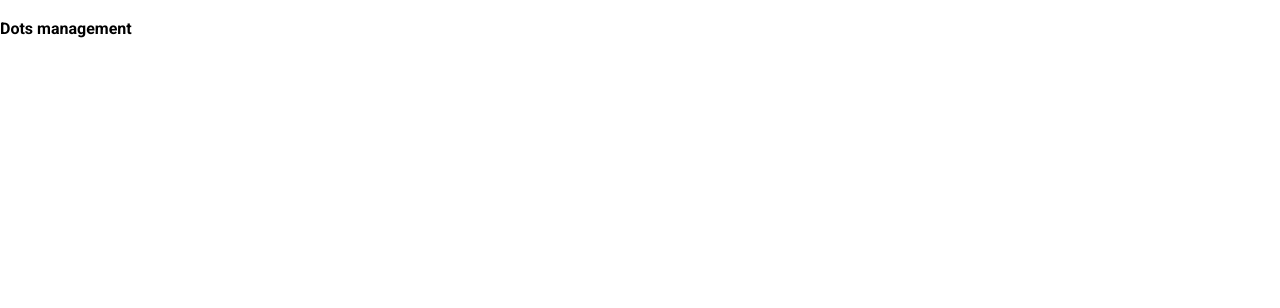
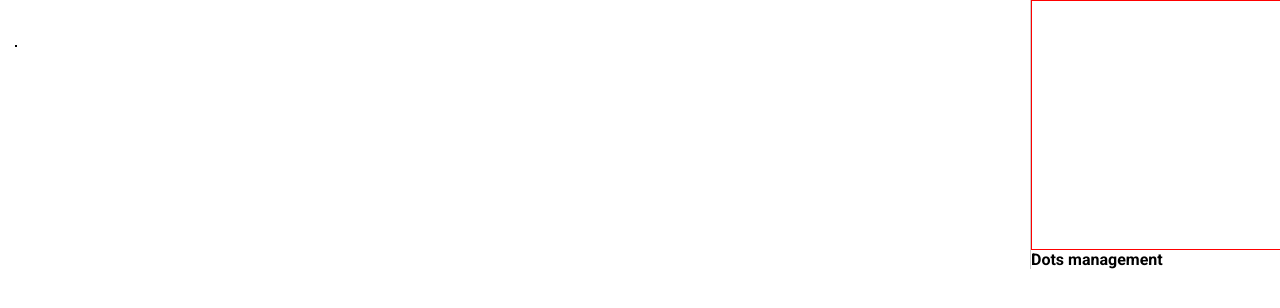
Before and after one commit to bryzZz/plotDigitizer, a React (Vite) app: page /plotDigitizer/preview in a window 1280 px wide. Shown: the top 308 px of the page. Built offline with nearby package versions, Linux system fonts and the light colour scheme.

Commit message:
add logo to upload page, start to do sidebar and plot preview scope

```diff
--- /dev/null
+++ b/src/components/Header/Header.tsx
@@ -0,0 +1,14 @@
+import React from 'react';
+import './style.css';
+
+interface HeaderProps {}
+
+export const Header: React.FC<HeaderProps> = (props) => {
+    return (
+        <header className="Header">
+            <div className="container">
+                <span className="logo">plotDigitazer</span>
+            </div>
+        </header>
+    );
+};
--- /dev/null
+++ b/src/components/Header/style.css
@@ -0,0 +1,26 @@
+.Header {
+    padding: 0.5rem 0;
+}
+
+.logo {
+    font-size: 24px;
+    font-weight: 700;
+    background: linear-gradient(-45deg, #ee7752, #e73c7e, #23a6d5, #23d5ab);
+    background-size: 400% 400%;
+    -webkit-background-clip: text;
+    background-clip: text;
+    -webkit-text-fill-color: transparent;
+    animation: gradient 10s ease infinite;
+}
+
+@keyframes gradient {
+    0% {
+        background-position: 0% 50%;
+    }
+    50% {
+        background-position: 100% 50%;
+    }
+    100% {
+        background-position: 0% 50%;
+    }
+}
--- a/src/components/PlotPreview.tsx
+++ b/src/components/PlotPreview.tsx
@@ -4,12 +4,7 @@ import { Button } from '../types';
 import { drawDot } from '../utils';
 
 interface PlotPreviewProps {
-    onClick: (
-        ctx: CanvasRenderingContext2D,
-        y: number,
-        x: number,
-        button: Button
-    ) => void;
+    onClick: (y: number, x: number, button: Button) => void;
     onMouseMove?: (ctx: CanvasRenderingContext2D, y: number, x: number) => void;
 }
 
@@ -58,8 +53,9 @@ export const PlotPreview: React.FC<PlotPreviewProps> = ({
         e.preventDefault(); // disable context menu to handle right click
 
         const canvas = canvasRef.current;
-        const context = canvas?.getContext('2d');
-        if (!canvas || !context) return;
+        // const context = canvas?.getContext('2d');
+        // if (!canvas || !context) return;
+        if (!canvas) return;
 
         const { clientX, clientY } = e;
         const { left, top } = canvas.getBoundingClientRect();
@@ -67,7 +63,7 @@ export const PlotPreview: React.FC<PlotPreviewProps> = ({
         const y = clientY - top;
         const x = clientX - left;
 
-        onClick(context, y, x, e.button);
+        onClick(y, x, e.button);
         // draw(context);
     };
 
--- a/src/components/PlotScope.tsx
+++ b/src/components/PlotScope.tsx
@@ -3,5 +3,10 @@ import React from 'react';
 interface PlotScopeProps {}
 
 export const PlotScope: React.FC<PlotScopeProps> = (props) => {
-    return <div className="PlotScope"></div>;
+    return (
+        <div
+            className="PlotScope"
+            style={{ width: '250px', height: '250px', border: '1px solid red' }}
+        ></div>
+    );
 };
--- a/src/components/index.ts
+++ b/src/components/index.ts
@@ -1,2 +1,3 @@
 export * from './PlotPreview';
 export * from './PlotScope';
+export * from './Header/Header';
--- a/src/index.css
+++ b/src/index.css
@@ -6,14 +6,19 @@
     padding: 0;
 }
 
+html {
+    --main-pad: 15px;
+    --main-container-width: 1100px;
+}
+
 body {
     font-family: 'Roboto', sans-serif;
 }
 
 .container {
-    max-width: 1130px;
+    max-width: calc(var(--main-container-width) + var(--main-pad) * 2);
     width: 100%;
-    padding: 15px;
+    padding: 0 var(--main-pad);
     margin: 0 auto;
 }
 
@@ -21,6 +26,6 @@ body {
     max-width: 500px;
 }
 
-.canvas {
+canvas {
     border: 1px solid black;
 }
--- a/src/pages/Preview.tsx
+++ b/src/pages/Preview/Preview.tsx
@@ -1,20 +1,16 @@
 import React from 'react';
-import { useUploadStore } from '../store';
-import { PlotPreview, PlotScope } from '../components';
-import { distance, drawDot } from '../utils';
-import { Button, Dot } from '../types';
+import { useUploadStore } from '../../store';
+import { PlotPreview, PlotScope } from '../../components';
+import { distance } from '../../utils';
+import { Button } from '../../types';
+import './style.css';
 
 interface PreviewProps {}
 
 export const Preview: React.FC<PreviewProps> = (props) => {
     const { dots, setDots } = useUploadStore();
 
-    const handlePreviewClick = (
-        ctx: CanvasRenderingContext2D,
-        y: number,
-        x: number,
-        button: Button
-    ) => {
+    const handlePreviewClick = (y: number, x: number, button: Button) => {
         // if something wrong with dots
         if (!dots.length) return;
 
@@ -38,8 +34,6 @@ export const Preview: React.FC<PreviewProps> = (props) => {
             dots.forEach((dot, index) => {
                 if (dot.coords !== null) {
                     let _distance = distance(dot.coords, { x, y });
-                    console.log(_distance);
-
                     if (_distance < minDistance) {
                         minDistance = _distance;
                         minDistanceDotIndex = index;
@@ -57,15 +51,17 @@ export const Preview: React.FC<PreviewProps> = (props) => {
 
     return (
         <div className="Preview">
+            <div className="Preview__container">
                 <div className="canvas-container">
                     <PlotPreview onClick={handlePreviewClick} />
                 </div>
                 <aside className="sidebar">
+                    <PlotScope />
                     <div className="sidebar__block">
                         <h4 className="sidebar__subtitle">Dots management</h4>
                     </div>
                 </aside>
-            <PlotScope />
+            </div>
         </div>
     );
 };
--- /dev/null
+++ b/src/pages/Preview/style.css
@@ -0,0 +1,16 @@
+.Preview__container {
+    display: flex;
+
+    padding-left: var(--main-pad);
+}
+
+.canvas-container {
+    flex-grow: 1;
+    padding-top: 2rem;
+}
+
+.sidebar {
+    /* padding: 2rem 0 0 1rem; */
+    border-left: 1px solid #cccccc;
+    width: 250px;
+}
--- a/src/pages/Upload/Upload.tsx
+++ b/src/pages/Upload/Upload.tsx
@@ -1,5 +1,6 @@
 import React, { useRef } from 'react';
 import { useNavigate } from 'react-router-dom';
+import { Header } from '../../components';
 import { useUploadStore } from '../../store';
 import { plotTypes } from '../../utils';
 import './style.css';
@@ -44,7 +45,9 @@ export const Upload: React.FC<UploadProps> = (props) => {
     };
 
     return (
-        <div className="Upload container container--upload">
+        <div className="Upload">
+            <Header />
+            <div className="container container--upload">
                 <form onSubmit={handleSubmit} className="Upload__form">
                     <div className="Upload__file">
                         <h3 className="Upload__subtitle">Choose plot image</h3>
@@ -56,7 +59,9 @@ export const Upload: React.FC<UploadProps> = (props) => {
                         />
                     </div>
                     <div className="Upload__plot-type">
-                    <h3 className="Upload__subtitle">Choose your plot type</h3>
+                        <h3 className="Upload__subtitle">
+                            Choose your plot type
+                        </h3>
                         <div className="Upload__inputs">
                             {plotNames.map((plotName) => (
                                 <label key={plotName}>
@@ -77,5 +82,6 @@ export const Upload: React.FC<UploadProps> = (props) => {
                     </button>
                 </form>
             </div>
+        </div>
     );
 };
--- a/src/pages/index.ts
+++ b/src/pages/index.ts
@@ -1,2 +1,2 @@
 export * from './Upload/Upload';
-export * from './Preview';
+export * from './Preview/Preview';
```
Lines whose indentation alone changed are shown as unchanged.
